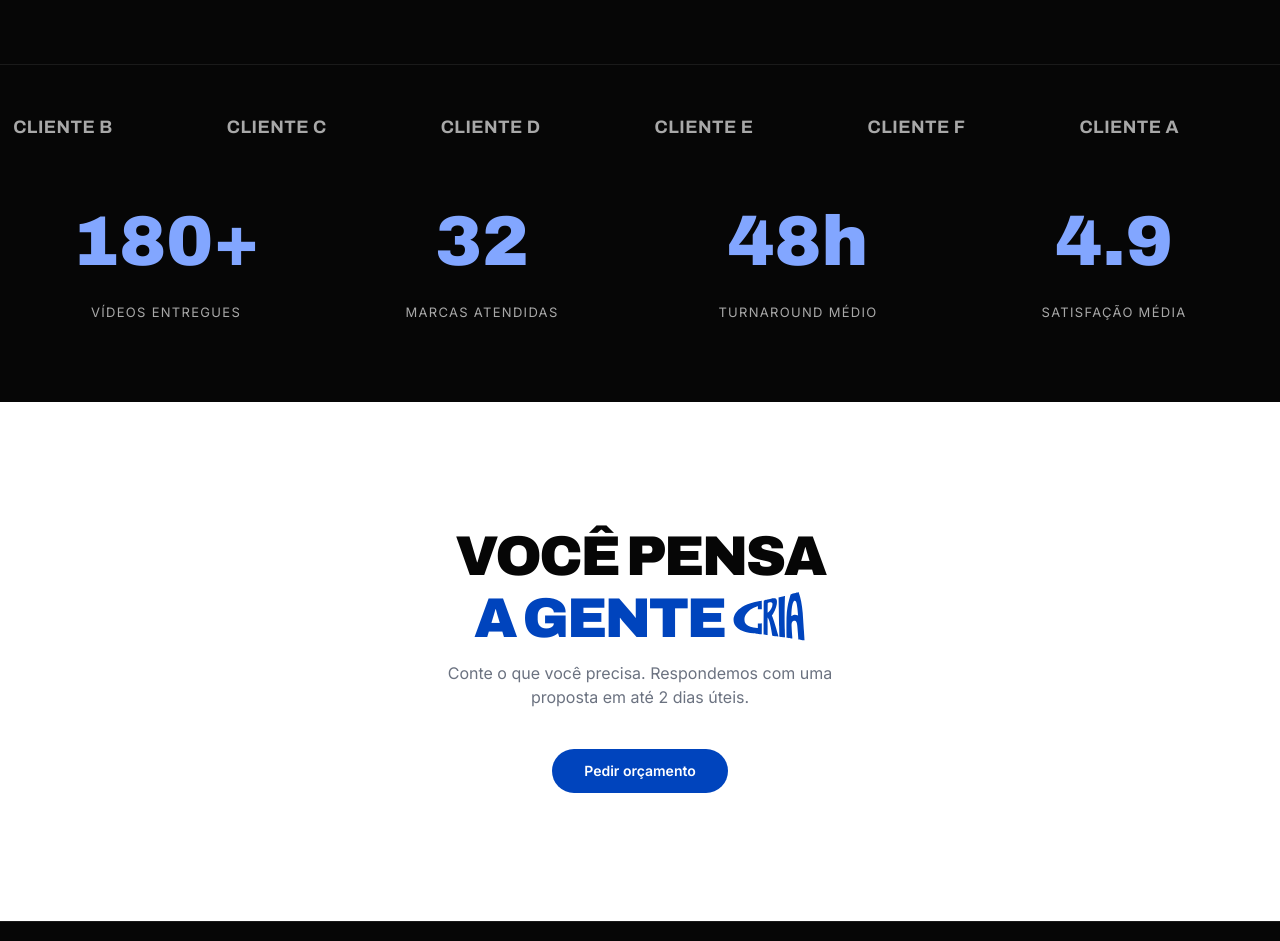
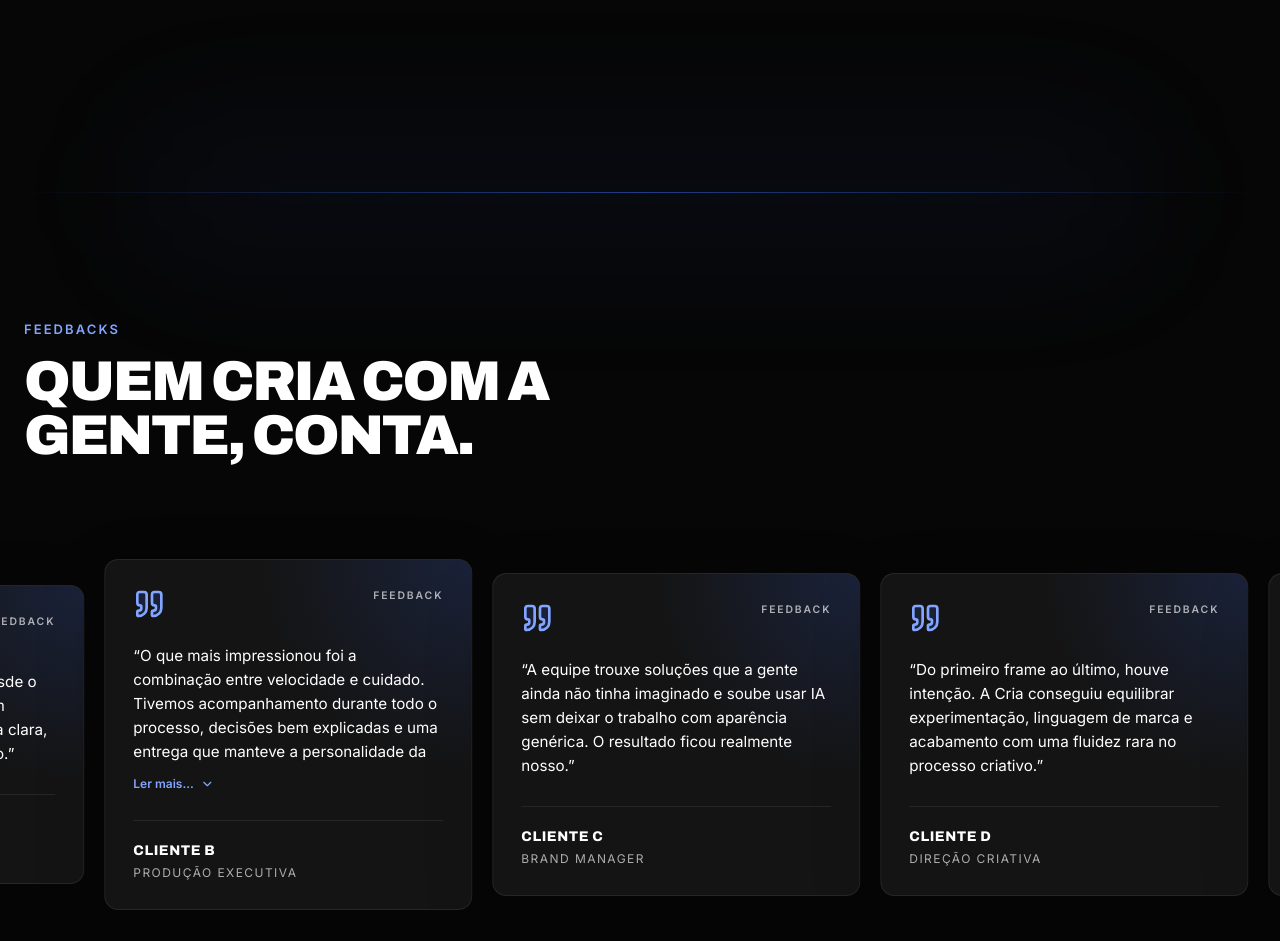
Before and after one commit to criaframes-commits/cria_frames, a Next.js app: page / in a window 1280 px wide. Shown: the part 3340-4281 px from the top of the page. Built offline with nearby package versions, Linux system fonts and the light colour scheme.

Commit message:
style: alteração na seção de prova social

```diff
--- a/components/home/prova-social.tsx
+++ b/components/home/prova-social.tsx
@@ -1,98 +1,216 @@
 "use client";
 
-import { useEffect, useRef, useState } from "react";
+import { useEffect, useId, useRef, useState } from "react";
+import { ChevronDown, Quote } from "lucide-react";
+import { cn } from "@/lib/utils";
 
-const CLIENTS = ["Cliente A", "Cliente B", "Cliente C", "Cliente D", "Cliente E", "Cliente F"];
+type Feedback = {
+  id: string;
+  author: string;
+  role: string;
+  quote: string;
+};
 
-const METRICS = [
-  { value: 180, suffix: "+", label: "Vídeos entregues" },
-  { value: 32, suffix: "", label: "Marcas atendidas" },
-  { value: 48, suffix: "h", label: "Turnaround médio" },
-  { value: 4.9, suffix: "", label: "Satisfação média" },
+const FEEDBACKS: Feedback[] = [
+  {
+    id: "feedback-01",
+    author: "Cliente A",
+    role: "Direção de marketing",
+    quote:
+      "A Cria Frames entendeu a ideia desde o primeiro encontro e transformou um briefing complexo em uma narrativa clara, bonita e pronta para gerar resultado.",
+  },
+  {
+    id: "feedback-02",
+    author: "Cliente B",
+    role: "Produção executiva",
+    quote:
+      "O que mais impressionou foi a combinação entre velocidade e cuidado. Tivemos acompanhamento durante todo o processo, decisões bem explicadas e uma entrega que manteve a personalidade da marca. Mesmo com um prazo curto e várias frentes acontecendo ao mesmo tempo, o projeto chegou consistente do roteiro à finalização.",
+  },
+  {
+    id: "feedback-03",
+    author: "Cliente C",
+    role: "Brand manager",
+    quote:
+      "A equipe trouxe soluções que a gente ainda não tinha imaginado e soube usar IA sem deixar o trabalho com aparência genérica. O resultado ficou realmente nosso.",
+  },
+  {
+    id: "feedback-04",
+    author: "Cliente D",
+    role: "Direção criativa",
+    quote:
+      "Do primeiro frame ao último, houve intenção. A Cria conseguiu equilibrar experimentação, linguagem de marca e acabamento com uma fluidez rara no processo criativo.",
+  },
+  {
+    id: "feedback-05",
+    author: "Cliente E",
+    role: "Fundador",
+    quote:
+      "Chegamos com uma referência abstrata e saímos com uma peça que comunica exatamente o que queríamos. O processo foi próximo, rápido e muito bem conduzido.",
+  },
+  {
+    id: "feedback-06",
+    author: "Cliente F",
+    role: "Liderança de conteúdo",
+    quote:
+      "Além da qualidade visual, a parceria trouxe segurança para experimentar. Cada ajuste tinha propósito e o time sempre apresentava uma alternativa melhor, sem perder tempo nem descaracterizar a campanha. Foi uma construção colaborativa de verdade, com transparência em todas as etapas e um resultado acima do que imaginávamos no início.",
+  },
 ];
 
-function Counter({ value, suffix }: { value: number; suffix: string }) {
-  const [display, setDisplay] = useState(0);
-  const ref = useRef<HTMLDivElement>(null);
-  const started = useRef(false);
+type FeedbackCardProps = {
+  feedback: Feedback;
+  instanceKey: string;
+  expanded: boolean;
+  onToggle: (instanceKey: string) => void;
+};
+
+function FeedbackCard({
+  feedback,
+  instanceKey,
+  expanded,
+  onToggle,
+}: FeedbackCardProps) {
+  const contentId = useId();
+  const quoteRef = useRef<HTMLParagraphElement>(null);
+  const [canExpand, setCanExpand] = useState(false);
 
   useEffect(() => {
-    const el = ref.current;
-    if (!el) return;
+    const quote = quoteRef.current;
+    if (!quote || expanded) return;
 
-    const prefersReduced = window.matchMedia("(prefers-reduced-motion: reduce)").matches;
-    if (prefersReduced) {
-      const frame = requestAnimationFrame(() => setDisplay(value));
-      return () => cancelAnimationFrame(frame);
-    }
+    const measureOverflow = () => {
+      setCanExpand(quote.scrollHeight > quote.clientHeight + 1);
+    };
 
-    const observer = new IntersectionObserver(
-      ([entry]) => {
-        if (!entry.isIntersecting || started.current) return;
-        started.current = true;
+    const frame = window.requestAnimationFrame(measureOverflow);
+    const resizeObserver = new ResizeObserver(measureOverflow);
+    resizeObserver.observe(quote);
 
-        const duration = 1600;
-        const start = performance.now();
-        const tick = (now: number) => {
-          const p = Math.min((now - start) / duration, 1);
-          const eased = 1 - Math.pow(1 - p, 3); // easeOutCubic
-          setDisplay(value * eased);
-          if (p < 1) requestAnimationFrame(tick);
-        };
-        requestAnimationFrame(tick);
-      },
-      { threshold: 0.4 }
-    );
+    return () => {
+      window.cancelAnimationFrame(frame);
+      resizeObserver.disconnect();
+    };
+  }, [expanded, feedback.quote]);
 
-    observer.observe(el);
-    return () => observer.disconnect();
-  }, [value]);
+  return (
+    <article
+      data-expanded={expanded ? "true" : "false"}
+      className="group/card relative flex min-h-72 w-[min(84vw,23rem)] shrink-0 flex-col overflow-hidden rounded-lg border border-border bg-card p-6 shadow-[0_24px_70px_rgba(0,0,0,0.18)] transition-[border-color,background-color] duration-300 ease-premium data-[expanded=true]:border-blue-500/45 data-[expanded=true]:bg-black-800 md:p-7"
+    >
+      <div className="pointer-events-none absolute inset-0 bg-[radial-gradient(circle_at_100%_0%,rgba(61,110,255,0.16),transparent_42%)]" />
 
-  const isDecimal = !Number.isInteger(value);
-  return (
-    <div ref={ref} className="font-display text-metric font-black tabular-nums text-accent-text">
-      {isDecimal ? display.toFixed(1) : Math.round(display)}
-      {suffix}
-    </div>
+      <div className="relative flex items-start justify-between gap-4">
+        <Quote className="h-8 w-8 fill-blue-500/15 text-blue-300" aria-hidden="true" />
+        <span className="font-body text-[0.65rem] font-semibold uppercase tracking-[0.18em] text-muted-foreground">
+          Feedback
+        </span>
+      </div>
+
+      <div className="relative mt-6 flex flex-1 flex-col">
+        <p
+          id={contentId}
+          ref={quoteRef}
+          data-expanded={expanded ? "true" : "false"}
+          className="max-h-[7.5rem] overflow-hidden text-[0.95rem] leading-6 text-foreground transition-[max-height] duration-500 ease-premium data-[expanded=true]:max-h-80 data-[expanded=true]:overflow-y-auto data-[expanded=true]:pr-2"
+        >
+          “{feedback.quote}”
+        </p>
+
+        {canExpand && (
+          <button
+            type="button"
+            aria-expanded={expanded}
+            aria-controls={contentId}
+            onClick={() => onToggle(instanceKey)}
+            className="mt-3 inline-flex w-fit items-center gap-1.5 font-body text-xs font-semibold text-blue-300 transition-colors hover:text-foreground focus-visible:outline-2 focus-visible:outline-offset-4 focus-visible:outline-blue-300"
+          >
+            {expanded ? "Recolher" : "Ler mais..."}
+            <ChevronDown
+              aria-hidden="true"
+              className={cn(
+                "h-3.5 w-3.5 transition-transform duration-300",
+                expanded && "rotate-180"
+              )}
+            />
+          </button>
+        )}
+      </div>
+
+      <footer className="relative mt-7 border-t border-border pt-5">
+        <p className="font-display text-sm font-extrabold uppercase tracking-[0.04em] text-foreground">
+          {feedback.author}
+        </p>
+        <p className="mt-1 text-xs uppercase tracking-[0.12em] text-muted-foreground">
+          {feedback.role}
+        </p>
+      </footer>
+    </article>
   );
 }
 
 export function ProvaSocial() {
+  const [expandedCard, setExpandedCard] = useState<string | null>(null);
+
+  const toggleCard = (instanceKey: string) => {
+    setExpandedCard((current) =>
+      current === instanceKey ? null : instanceKey
+    );
+  };
+
   return (
-    <section aria-label="Prova social" className="border-t border-border bg-background">
-      {/* marquee de logos */}
-      <div className="overflow-hidden py-12">
-        <div className="flex w-max animate-[marquee_32s_linear_infinite] motion-reduce:animate-none">
+    <section
+      aria-labelledby="feedbacks-heading"
+      className="relative mt-20 bg-background py-24 md:mt-32 md:py-32"
+    >
+      <div
+        aria-hidden="true"
+        className="absolute inset-x-4 top-0 mx-auto h-px max-w-container bg-gradient-to-r from-transparent via-blue-500/50 to-transparent"
+      />
+      <div
+        aria-hidden="true"
+        className="pointer-events-none absolute left-1/2 top-0 h-36 w-[min(80vw,64rem)] -translate-x-1/2 -translate-y-1/2 rounded-full bg-blue-500/[0.05] blur-3xl"
+      />
+
+      <div className="mx-auto max-w-container px-4 md:px-6">
+        <p className="font-body text-caption font-semibold uppercase tracking-[0.16em] text-accent-text">
+          Feedbacks
+        </p>
+        <h2
+          id="feedbacks-heading"
+          className="mt-4 max-w-[18ch] font-display text-h2 font-black uppercase leading-[0.96] tracking-[-0.04em] text-foreground"
+        >
+          Quem cria com a gente, conta.
+        </h2>
+      </div>
+
+      <div className="mt-12 overflow-x-clip py-6 md:mt-16 md:py-8">
+        <div
+          className={cn(
+            "flex w-max items-stretch animate-[marquee_52s_linear_infinite] hover:[animation-play-state:paused] focus-within:[animation-play-state:paused] motion-reduce:animate-none",
+            expandedCard && "[animation-play-state:paused]"
+          )}
+        >
           {[0, 1].map((copyIndex) => (
             <div
               key={copyIndex}
-              aria-hidden={copyIndex === 1 ? true : undefined}
-              className="flex min-w-[100vw] shrink-0 items-center justify-around gap-14 px-7"
+              className="flex min-w-[100vw] shrink-0 items-center justify-around gap-5 px-2.5"
             >
-              {CLIENTS.map((name) => (
-                <span
-                  key={`${copyIndex}-${name}`}
-                  className="whitespace-nowrap font-display text-lg font-bold uppercase tracking-wide text-muted-foreground"
-                >
-                  {name}
-                </span>
-              ))}
+              {FEEDBACKS.map((feedback) => {
+                const instanceKey = `${copyIndex}-${feedback.id}`;
+
+                return (
+                  <FeedbackCard
+                    key={instanceKey}
+                    feedback={feedback}
+                    instanceKey={instanceKey}
+                    expanded={expandedCard === instanceKey}
+                    onToggle={toggleCard}
+                  />
+                );
+              })}
             </div>
           ))}
         </div>
       </div>
-
-      {/* métricas */}
-      <div className="mx-auto grid max-w-container grid-cols-2 gap-8 px-4 pb-20 text-center md:grid-cols-4 md:px-6">
-        {METRICS.map((m) => (
-          <div key={m.label}>
-            <Counter value={m.value} suffix={m.suffix} />
-            <div className="mt-2 text-caption uppercase tracking-[0.1em] text-muted-foreground">
-              {m.label}
-            </div>
-          </div>
-        ))}
-      </div>
     </section>
   );
 }
```
